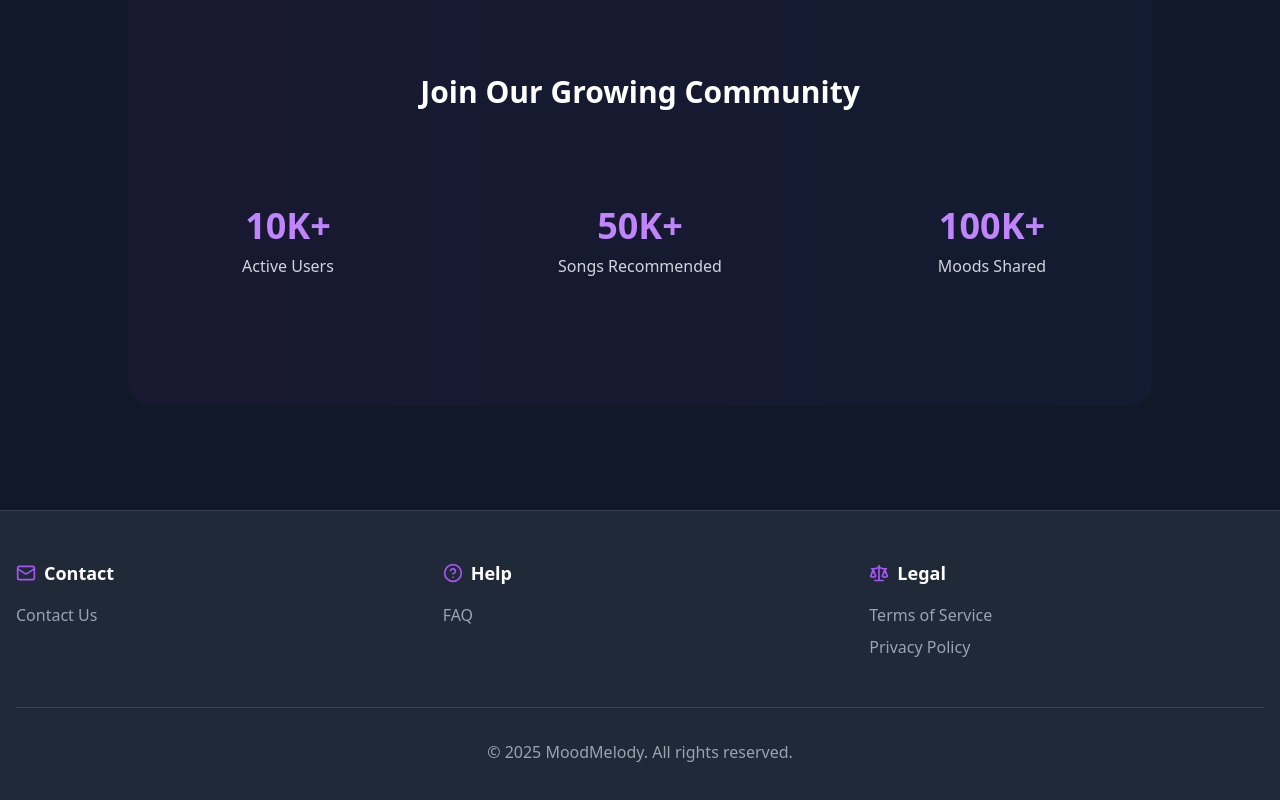
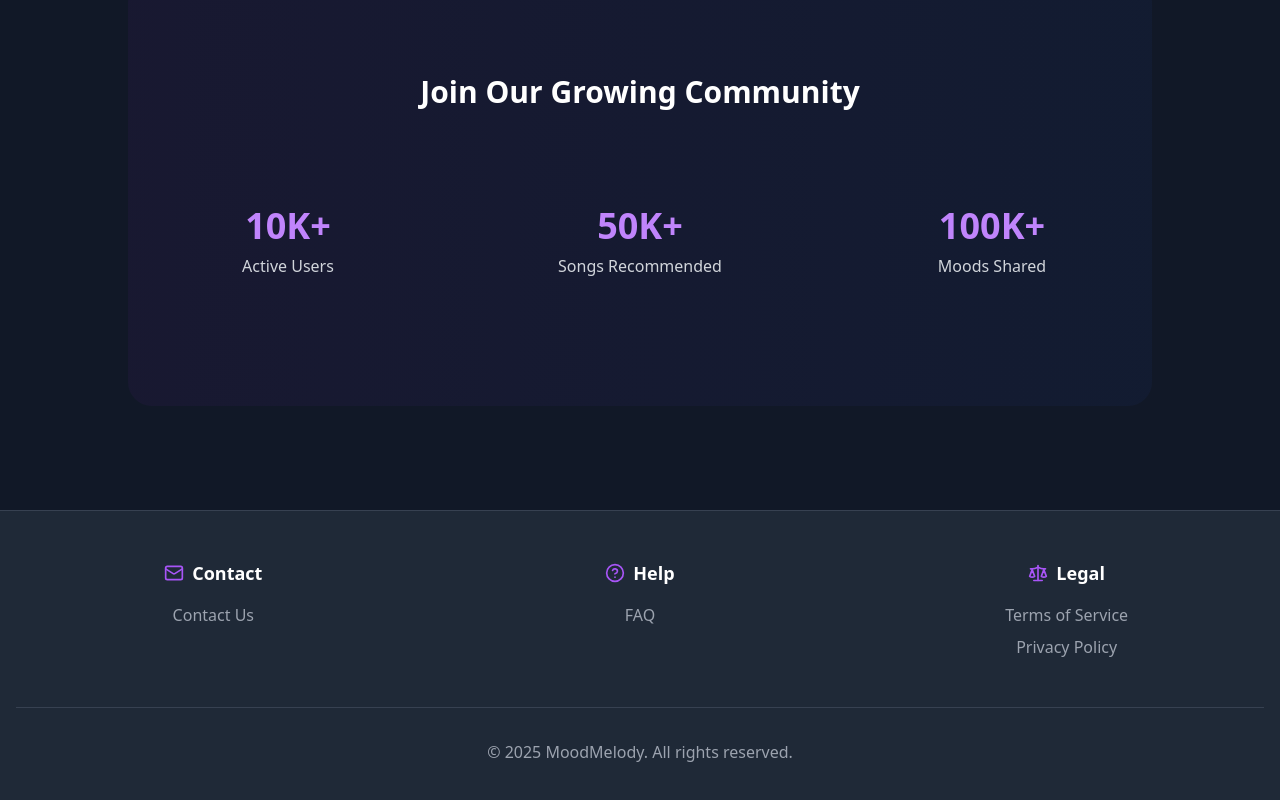
Before and after one commit to zoe-lindqvist/project-final, a React (Vite) app in the folder frontend/: page / in a window 1280 px wide. Shown: the part 2051-2851 px from the top of the page. Built offline with nearby package versions, Linux system fonts and the light colour scheme; no server answers.

Commit message:
design fies

```diff
--- a/frontend/src/UI/Footer.tsx
+++ b/frontend/src/UI/Footer.tsx
@@ -5,9 +5,10 @@ export const Footer: React.FC = () => {
   return (
     <footer className="bg-white dark:bg-gray-800 border-t border-gray-100 dark:border-gray-700 mt-auto">
       <div className="container mx-auto px-4 py-12">
-        <div className="grid grid-cols-1 md:grid-cols-3 gap-8">
+        {/* Centering Content */}
+        <div className="grid grid-cols-1 md:grid-cols-3 gap-8 text-center">
           {/* Contact */}
-          <div>
+          <div className="flex flex-col items-center">
             <h3 className="text-lg font-semibold text-gray-900 dark:text-white mb-4 flex items-center">
               <Mail className="h-5 w-5 mr-2 text-primary-accent dark:text-primary" />
               Contact
@@ -21,7 +22,7 @@ export const Footer: React.FC = () => {
           </div>
 
           {/* Help */}
-          <div>
+          <div className="flex flex-col items-center">
             <h3 className="text-lg font-semibold text-gray-900 dark:text-white mb-4 flex items-center">
               <HelpCircle className="h-5 w-5 mr-2 text-primary-accent dark:text-primary" />
               Help
@@ -35,7 +36,7 @@ export const Footer: React.FC = () => {
           </div>
 
           {/* Legal */}
-          <div>
+          <div className="flex flex-col items-center">
             <h3 className="text-lg font-semibold text-gray-900 dark:text-white mb-4 flex items-center">
               <Scale className="h-5 w-5 mr-2 text-primary-accent dark:text-primary" />
               Legal
@@ -65,6 +66,7 @@ export const Footer: React.FC = () => {
           </div>
         </div>
 
+        {/* Footer Bottom Section */}
         <div className="mt-12 pt-8 border-t border-gray-100 dark:border-gray-700">
           <p className="text-center text-text-light dark:text-text-dark">
             © {new Date().getFullYear()} MoodMelody. All rights reserved.
--- a/frontend/src/pages/About.tsx
+++ b/frontend/src/pages/About.tsx
@@ -2,7 +2,7 @@ import { Music2, Heart, Users, Sparkles } from "lucide-react";
 
 export const About: React.FC = () => {
   return (
-    <div className="container mx-auto px-4 py-12">
+    <div className="max-w-6xl mx-auto px-6 md:px-10 lg:px-16 py-12">
       {/* Hero Section */}
       <div className="text-center mb-16">
         <h1 className="text-4xl font-bold text-text-light dark:text-white mb-6">
--- a/frontend/src/pages/Feed.tsx
+++ b/frontend/src/pages/Feed.tsx
@@ -255,7 +255,7 @@ export const Feed: React.FC = () => {
   });
 
   return (
-    <div className="container mx-auto px-4 py-8">
+    <div className="max-w-5xl mx-auto px-4 md:px-8 lg:px-12 py-8">
       {/* Search and Filter Bar */}
       <div className="bg-white dark:bg-gray-800 rounded-xl shadow-lg p-4 mb-8">
         <div className="flex flex-col md:flex-row gap-4">
--- a/frontend/src/pages/Profile.tsx
+++ b/frontend/src/pages/Profile.tsx
@@ -16,7 +16,7 @@ export const Profile: React.FC = () => {
   }, [user, getUserEntries]);
 
   return (
-    <div className="container mx-auto px-4 py-8">
+    <div className="max-w-6xl mx-auto px-6 md:px-10 lg:px-16 py-8">
       {/* Stats Overview */}
       <div className="grid md:grid-cols-3 gap-6 mb-8">
         <div className="bg-white dark:bg-gray-800 p-6 rounded-xl shadow-lg">
```
